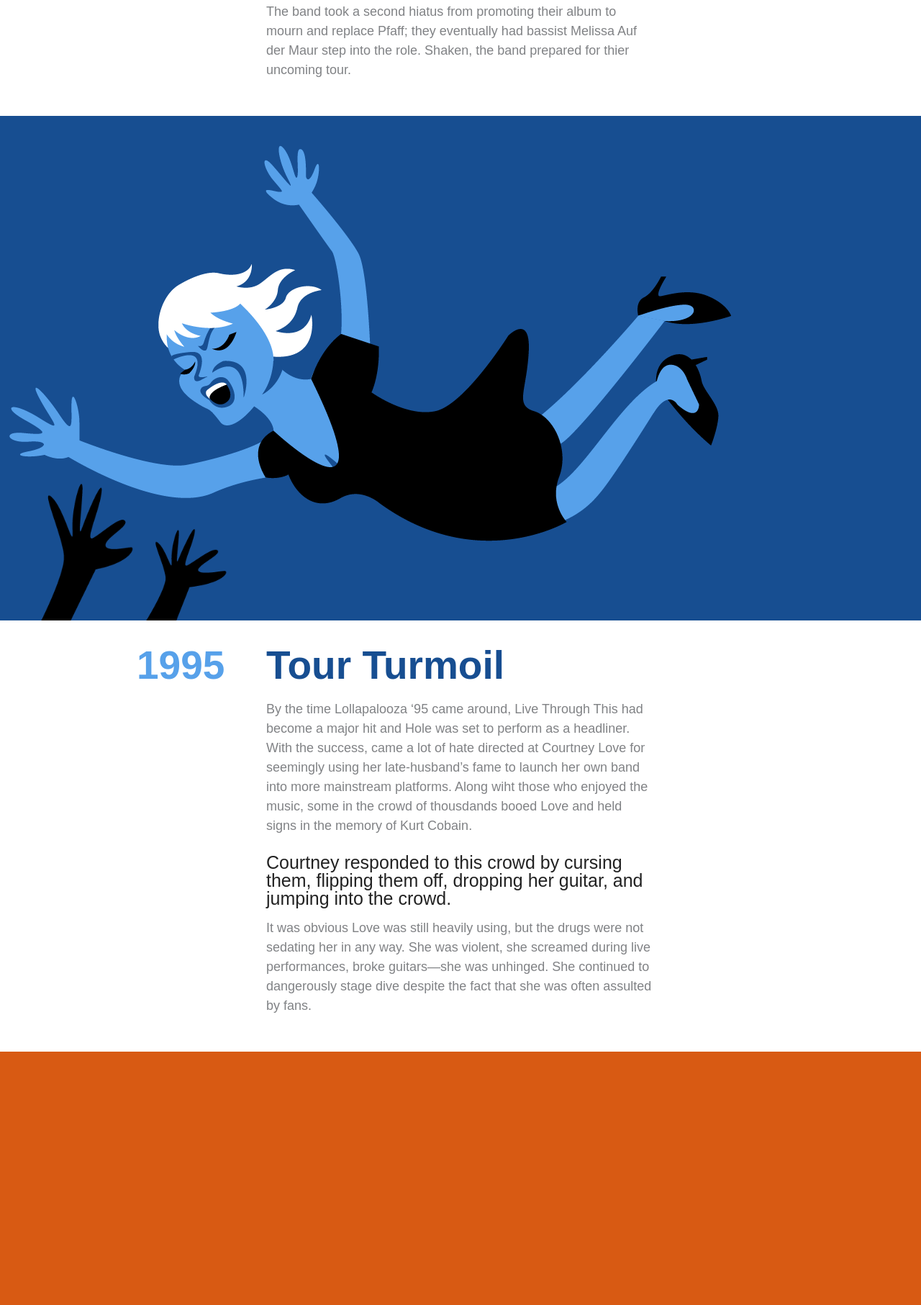
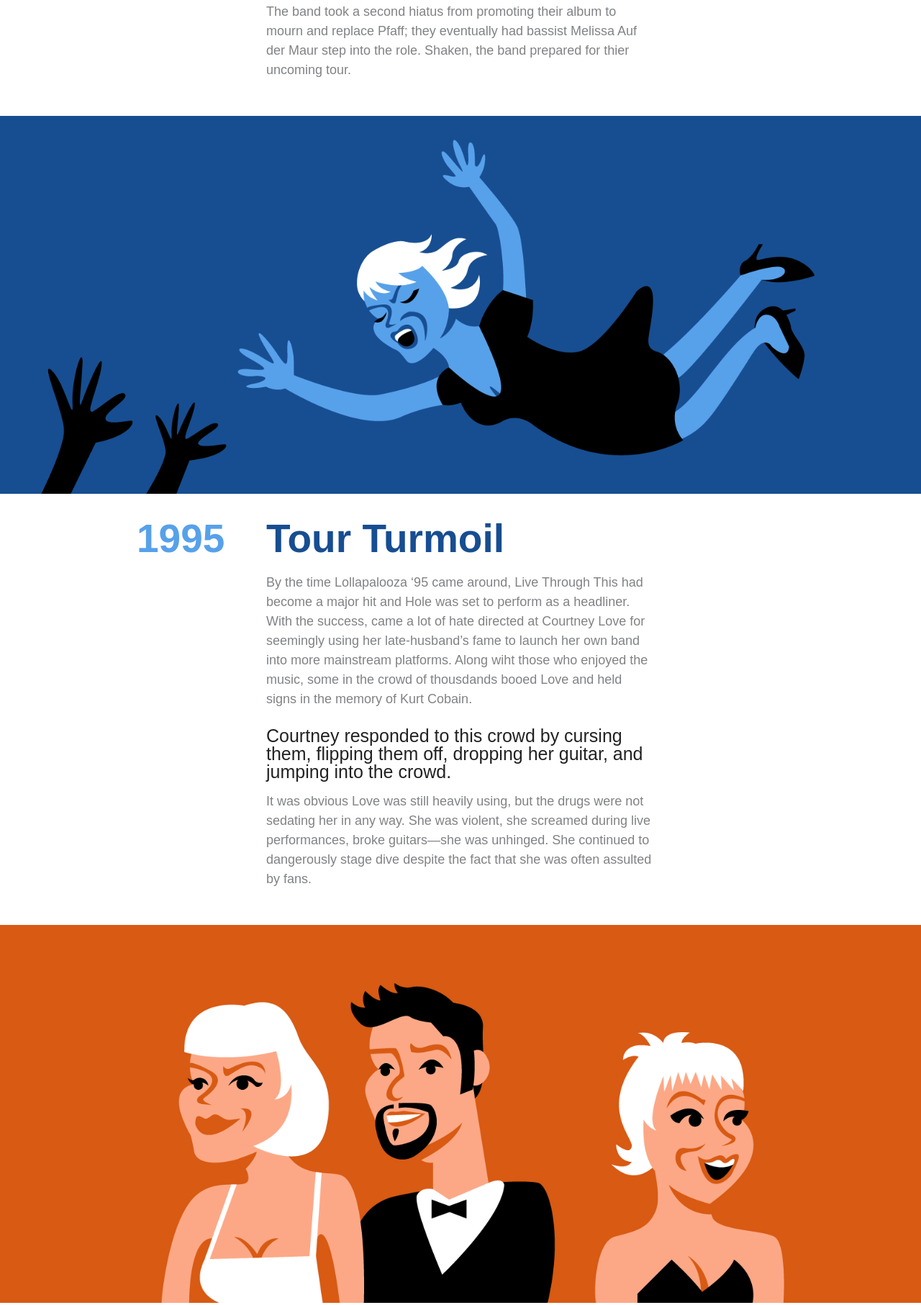
Before and after one commit to cal054/des-440-project-1, a plain HTML site: page index.html in a window 1280 px wide. Shown: the part 8514-10327 px from the top of the page at 72% size. Drawn offline with nearby package versions, Linux system fonts and the light colour scheme; a script that the page names is missing.

Commit message:
images final

```diff
--- a/css/main.css
+++ b/css/main.css
@@ -232,10 +232,10 @@ textarea {
     float: left;
    }
 
-   .right3fourths-images {
+   .right3fourth-images {
      height: auto;
      width: 75%;
-     bottom: 0px;
+     top: 0px;
      position: absolute;
      display: block;
      float: left;
--- a/index.html
+++ b/index.html
@@ -167,6 +167,7 @@
 
 <!--orange-2-->
 <div class="orange">
+  <img class="fullimages" src="orangetwo.png"/>
 </div>
     <div class="live-area">
       <h4 style= color:#fca886>1996</h4>
@@ -179,6 +180,8 @@
 
 <!--teal-2-->
 <div class="teal">
+  <img class="lefthalf-images" src="tealtwo-a.png"/>
+  <img class="righthalf-images" src="tealtwo-b.png"/>
 </div>
   <div class="live-area">
       <h4 style= color:#71d1b3>1998</h4>
@@ -191,6 +194,7 @@
 
 <!--red-2-->
 <div class="red">
+  <img class="fullimages" src="redtwo.png"/>
 </div>
     <div class="live-area">
       <h4 style= color:#ff8080>2002</h4>
```
Also changed, not shown: orangetwo.png (added), redtwo.png (added), tealtwo-a.png (added), tealtwo-b.png (added).
